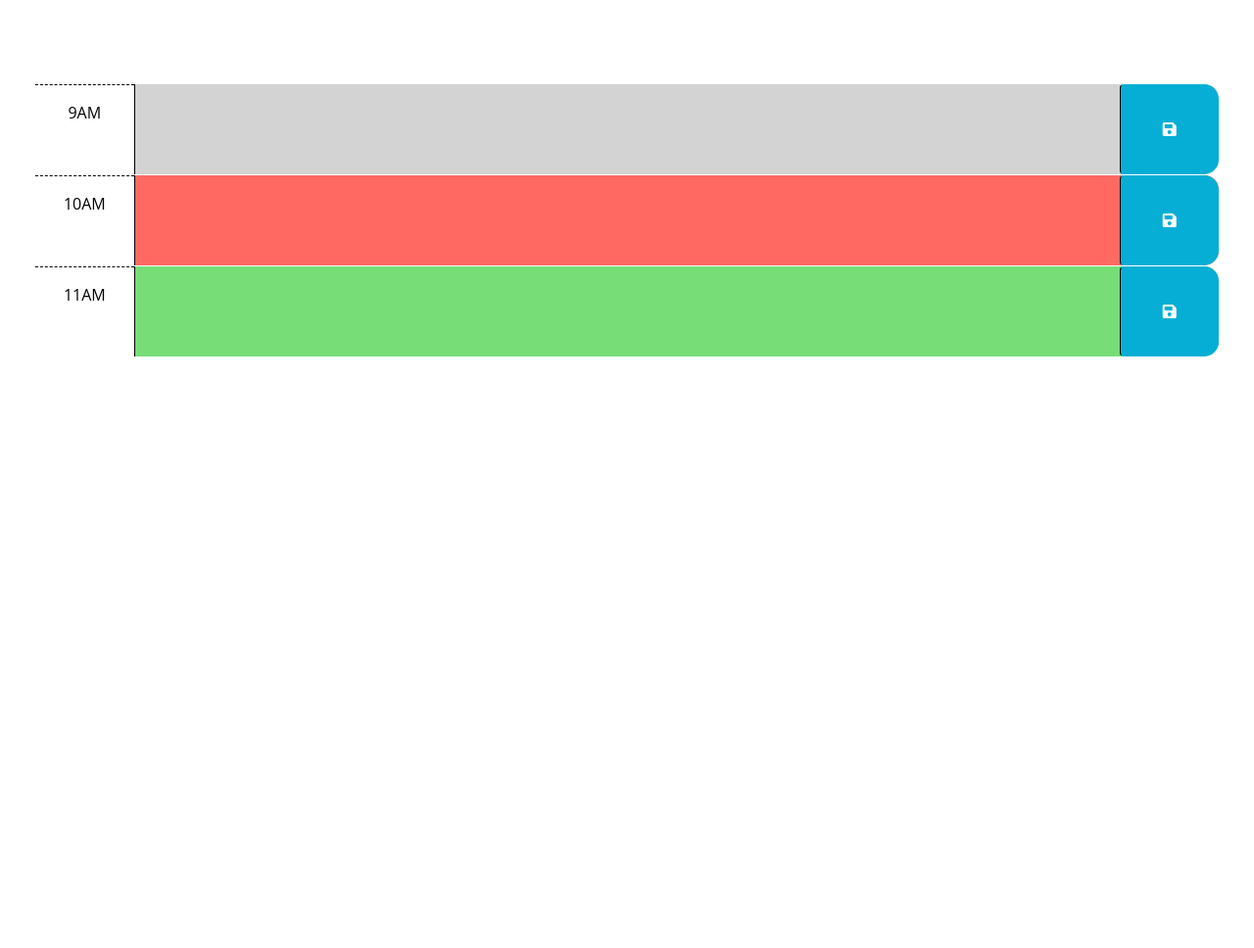
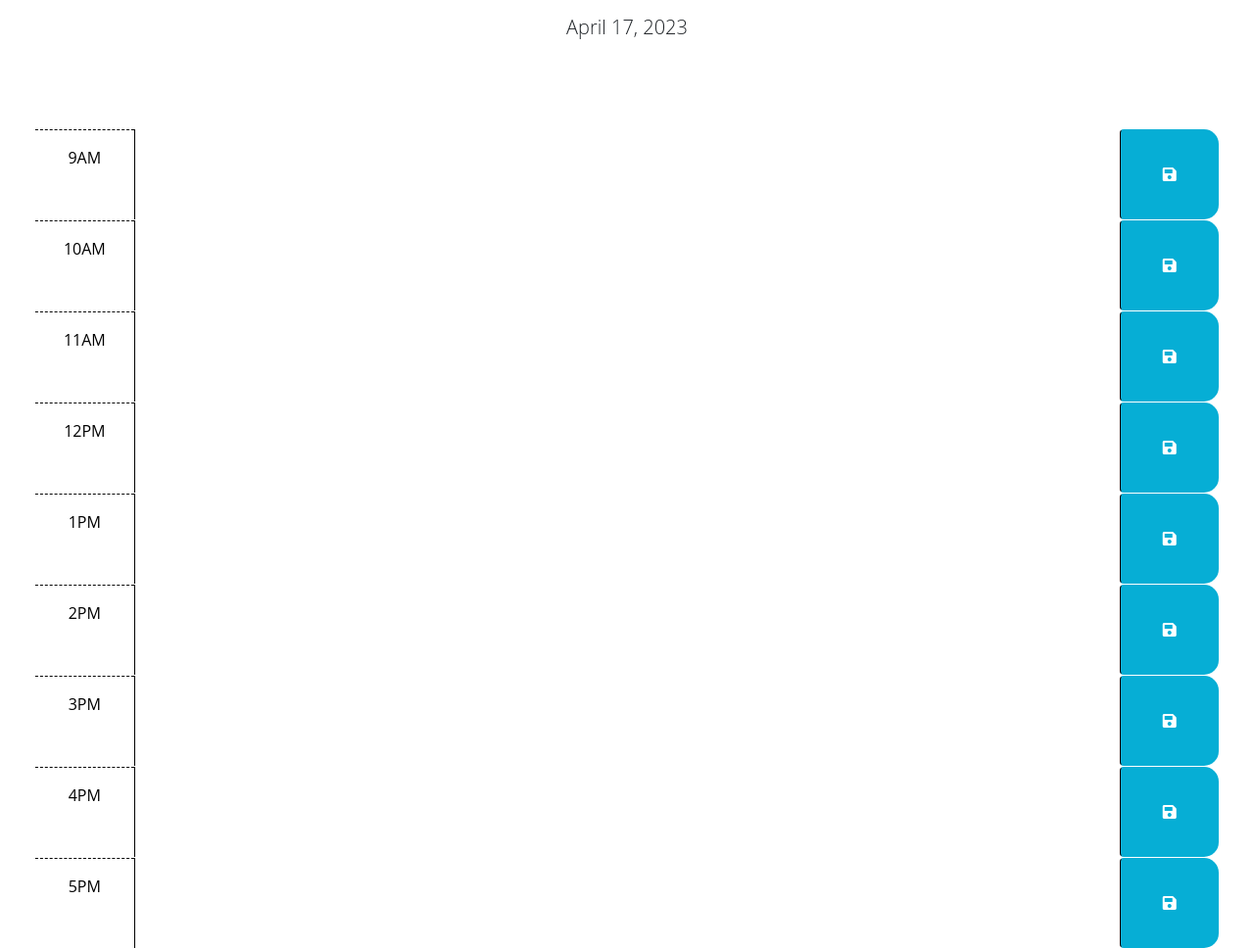
Before and after one commit to clever-girl31/dayMan, a plain HTML site: page Develop/index.html in a window 1280 px wide. Shown: the part 166-1134 px from the top of the page at 98% size. Before the commit the page ends 800 px from the top, so only its background shows below. Drawn offline with nearby package versions, Linux system fonts and the light colour scheme.

Commit message:
got date to work. working to save text input to local store

```diff
--- a/Develop/index.html
+++ b/Develop/index.html
@@ -42,7 +42,7 @@
         -->
 
       <!-- Example of a past time block. The "past" class adds a gray background color. -->
-      <div id="hour-9" class="row time-block past">
+      <div id="hour-9" class="row time-block">
         <div class="col-2 col-md-1 hour text-center py-3">9AM</div>
         <textarea class="col-8 col-md-10 description" rows="3"> </textarea>
         <button class="btn saveBtn col-2 col-md-1" aria-label="save">
@@ -51,7 +51,7 @@
       </div>
 
       <!-- Example of a present time block. The "present" class adds a red background color. -->
-      <div id="hour-10" class="row time-block present">
+      <div id="hour-10" class="row time-block">
         <div class="col-2 col-md-1 hour text-center py-3">10AM</div>
         <textarea class="col-8 col-md-10 description" rows="3"> </textarea>
         <button class="btn saveBtn col-2 col-md-1" aria-label="save">
@@ -60,14 +60,62 @@
       </div>
 
       <!-- Example of a future time block. The "future" class adds a green background color. -->
-      <div id="hour-11" class="row time-block future">
+      <div id="hour-11" class="row time-block">
         <div class="col-2 col-md-1 hour text-center py-3">11AM</div>
         <textarea class="col-8 col-md-10 description" rows="3"> </textarea>
         <button class="btn saveBtn col-2 col-md-1" aria-label="save">
           <i class="fas fa-save" aria-hidden="true"></i>
         </button>
       </div>
-    </div>
+
+      <div id="hour-12" class="row time-block">
+        <div class="col-2 col-md-1 hour text-center py-3">12PM</div>
+        <textarea class="col-8 col-md-10 description" rows="3"> </textarea>
+        <button class="btn saveBtn col-2 col-md-1" aria-label="save">
+          <i class="fas fa-save" aria-hidden="true"></i>
+        </button>
+      </div>
+
+      <div id="hour-13" class="row time-block">
+        <div class="col-2 col-md-1 hour text-center py-3">1PM</div>
+        <textarea class="col-8 col-md-10 description" rows="3"> </textarea>
+        <button class="btn saveBtn col-2 col-md-1" aria-label="save">
+          <i class="fas fa-save" aria-hidden="true"></i>
+        </button>
+      </div>
+
+      <div id="hour-14" class="row time-block">
+        <div class="col-2 col-md-1 hour text-center py-3">2PM</div>
+        <textarea class="col-8 col-md-10 description" rows="3"> </textarea>
+        <button class="btn saveBtn col-2 col-md-1" aria-label="save">
+          <i class="fas fa-save" aria-hidden="true"></i>
+        </button>
+      </div>
+
+      <div id="hour-15" class="row time-block">
+        <div class="col-2 col-md-1 hour text-center py-3">3PM</div>
+        <textarea class="col-8 col-md-10 description" rows="3"> </textarea>
+        <button class="btn saveBtn col-2 col-md-1" aria-label="save">
+          <i class="fas fa-save" aria-hidden="true"></i>
+        </button>
+      </div>
+
+      <div id="hour-16" class="row time-block">
+        <div class="col-2 col-md-1 hour text-center py-3">4PM</div>
+        <textarea class="col-8 col-md-10 description" rows="3"> </textarea>
+        <button class="btn saveBtn col-2 col-md-1" aria-label="save">
+          <i class="fas fa-save" aria-hidden="true"></i>
+        </button>
+      </div>
+
+      <div id="hour-17" class="row time-block">
+        <div class="col-2 col-md-1 hour text-center py-3">5PM</div>
+        <textarea class="col-8 col-md-10 description" rows="3"> </textarea>
+        <button class="btn saveBtn col-2 col-md-1" aria-label="save">
+          <i class="fas fa-save" aria-hidden="true"></i>
+        </button>
+      </div>
+
 
     <script src="https://cdnjs.cloudflare.com/ajax/libs/jquery/3.2.1/jquery.min.js"></script>
     <script src="https://cdn.jsdelivr.net/npm/dayjs@1.11.3/dayjs.min.js"
--- a/Develop/script.js
+++ b/Develop/script.js
@@ -12,7 +12,12 @@ $(document).ready(function () {
   //
   var saveBtn = document.querySelectorAll('.saveBtn')
   $(saveBtn).click(function() {
-    console.log('ding')
+    var textinput = $('textarea.description').val()
+    var parentId = $(this).parent().attr('id')
+    localStorage.setItem(parentId, textinput)
+    console.log(parentId)
+    console.log(textinput)
+
   })
   // TODO: Add code to apply the past, present, or future class to each time
   // block by comparing the id to the current hour. HINTS: How can the id
@@ -20,9 +25,14 @@ $(document).ready(function () {
   // past, present, and future classes? How can Day.js be used to get the
   // current hour in 24-hour time?
   //
+  var currentHour = dayjs().format('HH')
   // TODO: Add code to get any user input that was saved in localStorage and set
   // the values of the corresponding textarea elements. HINT: How can the id
   // attribute of each time-block be used to do this?
   //
   // TODO: Add code to display the current date in the header of the page.
+  var currentDay = $('#currentDay')
+  var todaysDate = dayjs().format('MMMM D, YYYY')
+  currentDay.html(todaysDate)
+
 });
--- a/Develop/style.css
+++ b/Develop/style.css
@@ -3,6 +3,11 @@ body {
   font-size: 16px;
 }
 
+header {
+  display: flex;
+  flex-direction: column;
+  align-items: center;
+}
 textarea {
   background: transparent;
   border: none;
```
